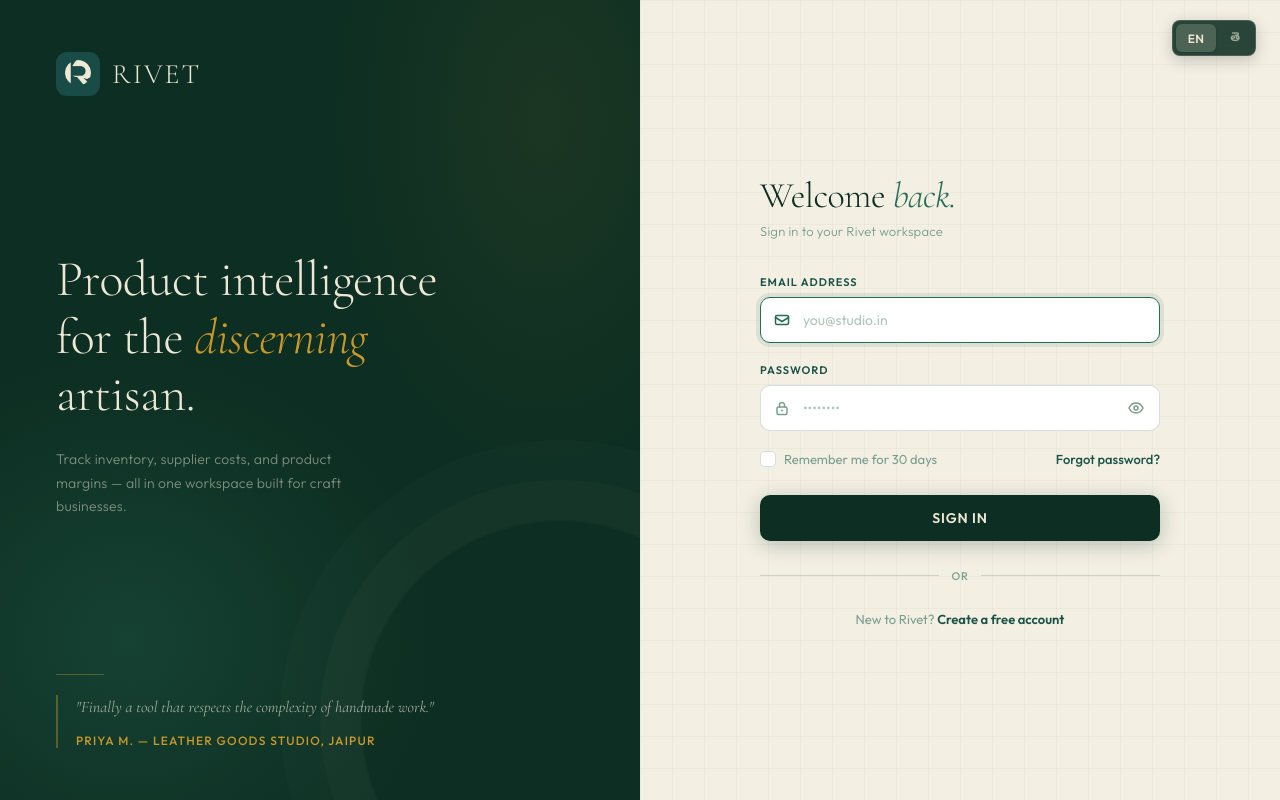
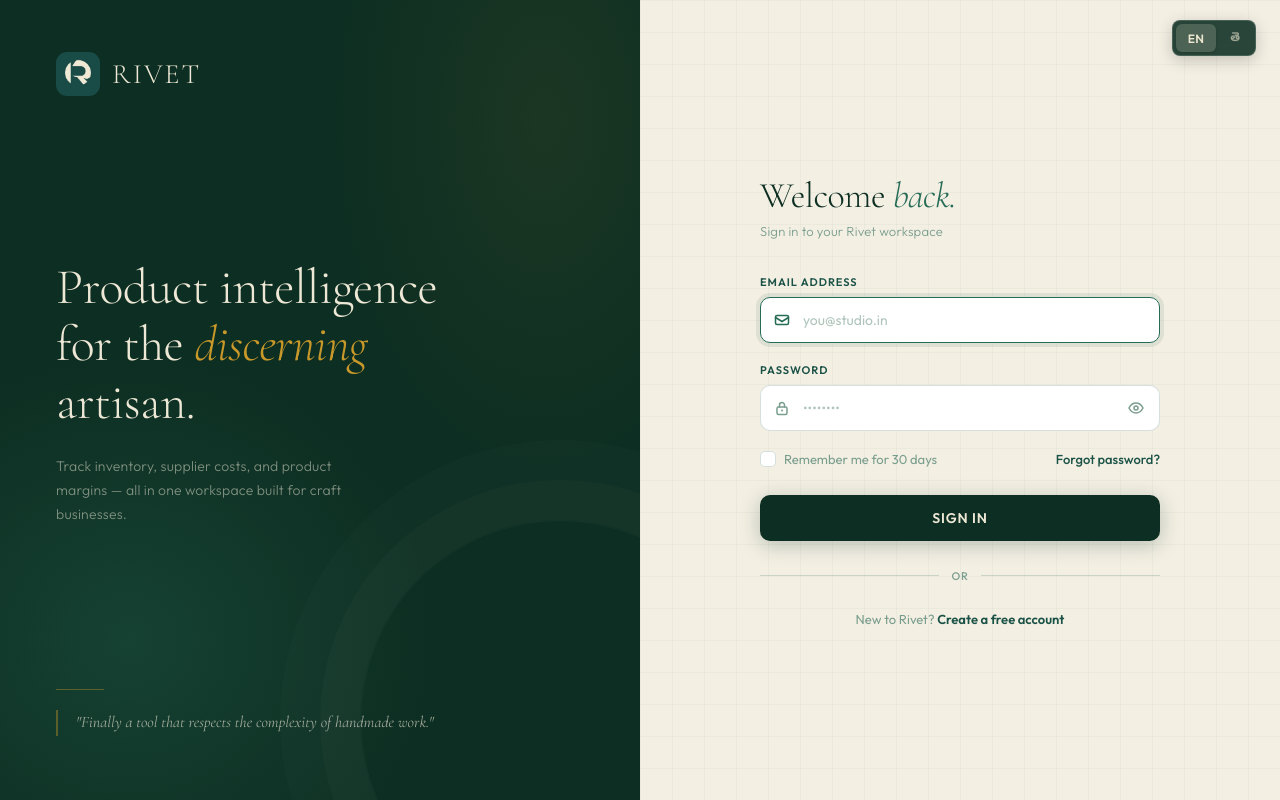
Before and after one commit to sande253/rivet, a Flask app: page /auth/login in a window 1280 px wide. Run offline with Flask 3, Linux system fonts and the light colour scheme.

Commit message:
updates: signup and login page

```diff
--- a/application/templates/auth/login.html
+++ b/application/templates/auth/login.html
@@ -187,7 +187,6 @@ body { display: grid; grid-template-columns: 1fr 1fr; min-height: 100vh; backgro
       <p class="testimonial-quote" data-en='"Finally a tool that respects the complexity of handmade work."' data-te='"చివరకు చేతితో చేసిన పనిని గౌరవించే సాధనం."'>
         "Finally a tool that respects the complexity of handmade work."
       </p>
-      <p class="testimonial-author">Priya M. — Leather Goods Studio, Jaipur</p>
     </div>
   </div>
 </div>
```
